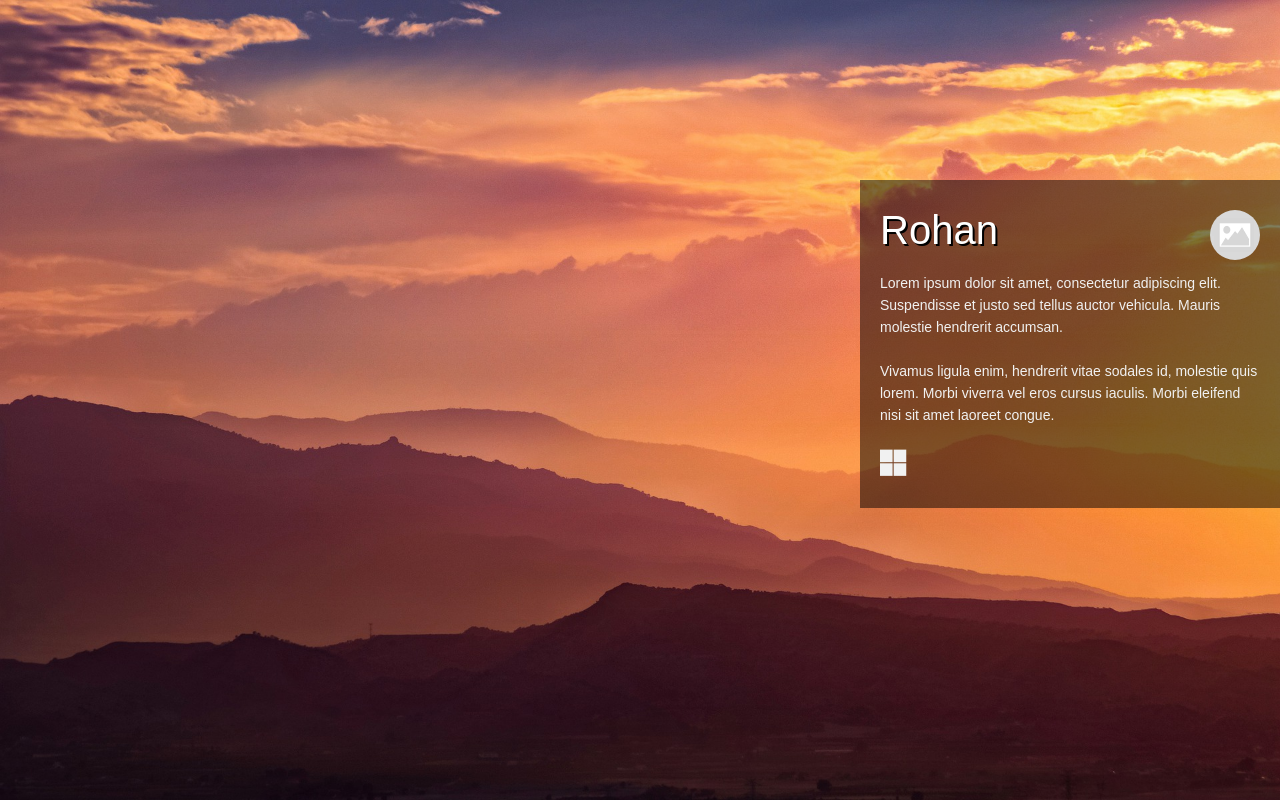
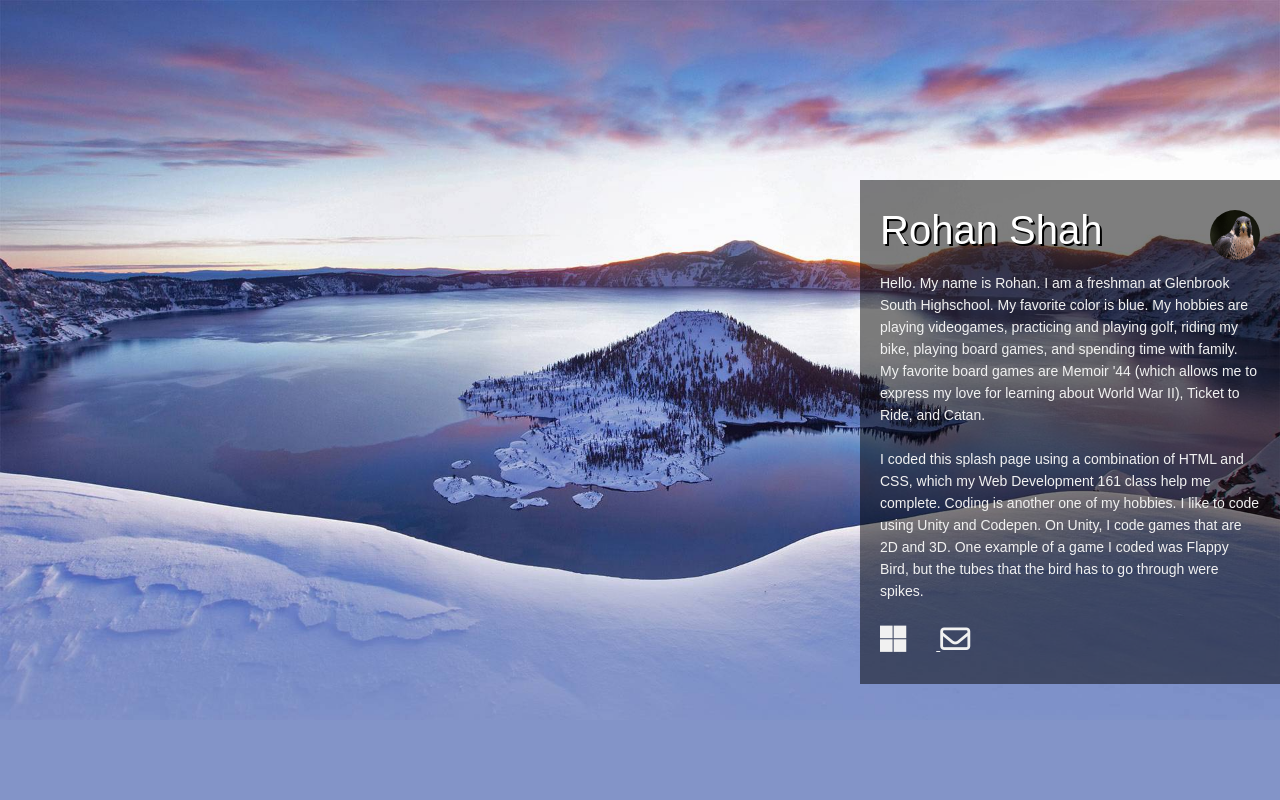
Before and after one commit to 286177/splash-page, a plain HTML site: page index.html in a window 1280 px wide. Drawn offline with Linux system fonts and the light colour scheme.

Commit message:
october 10

```diff
--- a/assets/main.css
+++ b/assets/main.css
@@ -52,8 +52,8 @@ Grid
     box-sizing: border-box;
 }
 body {
-    background-color: #0d080e /*#5E5E5E*/;
-    background-image: url("img/sunset.jpg");
+    background-color: #8394c8 /*#5E5E5E*/;
+    background-image: url("img/snowcraterlake.jpg");
     background-repeat: no-repeat;
     background-size: 100% auto;
     background-position: top;
--- a/index.html
+++ b/index.html
@@ -21,29 +21,31 @@
    <div class="wrapper">
      <header class="container">
        <!-- UPDATE THIS -->
-       <img src="assets/img/placeholder.jpg" class="profile" />
+       <img src="assets/img/falcon.jpg" class="profile" />
 
        <!-- UPDATE THIS -->
-       <h1>Rohan</h1>
+       <h1>Rohan Shah</h1>
      </header>
 
      <section class="container">
        <!-- UPDATE THIS -->
        <p>
-         Lorem ipsum dolor sit amet, consectetur adipiscing elit. Suspendisse
-         et justo sed tellus auctor vehicula. Mauris molestie hendrerit
-         accumsan.
+         Hello.  My name is Rohan.  I am a freshman at Glenbrook South Highschool.  My favorite color is blue.  My hobbies are playing videogames, practicing and playing golf,
+         riding my bike, playing board games, and spending time with family.  My favorite board games are Memoir '44 (which allows me to
+         express my love for learning about World War II), Ticket to Ride, and Catan.
        </p>
        <p>
-         Vivamus ligula enim, hendrerit vitae sodales id, molestie quis lorem.
-         Morbi viverra vel eros cursus iaculis. Morbi eleifend nisi sit amet
-         laoreet congue.
+         I coded this splash page using a combination of HTML and CSS, which my Web Development 161 class help me complete.  Coding is another one of
+         my hobbies.  I like to code using Unity and Codepen.  On Unity, I code games that are 2D and 3D.  One example of a game I coded was Flappy
+         Bird, but the tubes that the bird has to go through were spikes.
        </p>
      </section>
 
      <footer class="container">
        <!-- UPDATE THIS -->
        <a href="https://www.microsoft.com/en-us/microsoft-365/outlook/email-and-calendar-software-microsoft-outlook?deeplink=%2fowa%2f&sdf=0"><i class="fab fa-microsoft"></i>
+      <a href="mailto:rohan.shah.1916@outlook.com" target=”_blank”><i class="far fa-envelope"></i></a>
+
      </footer>
    </div>
  </body>
```
Also changed, not shown: assets/img/snowcraterlake.jpg (added), 3 other files.
